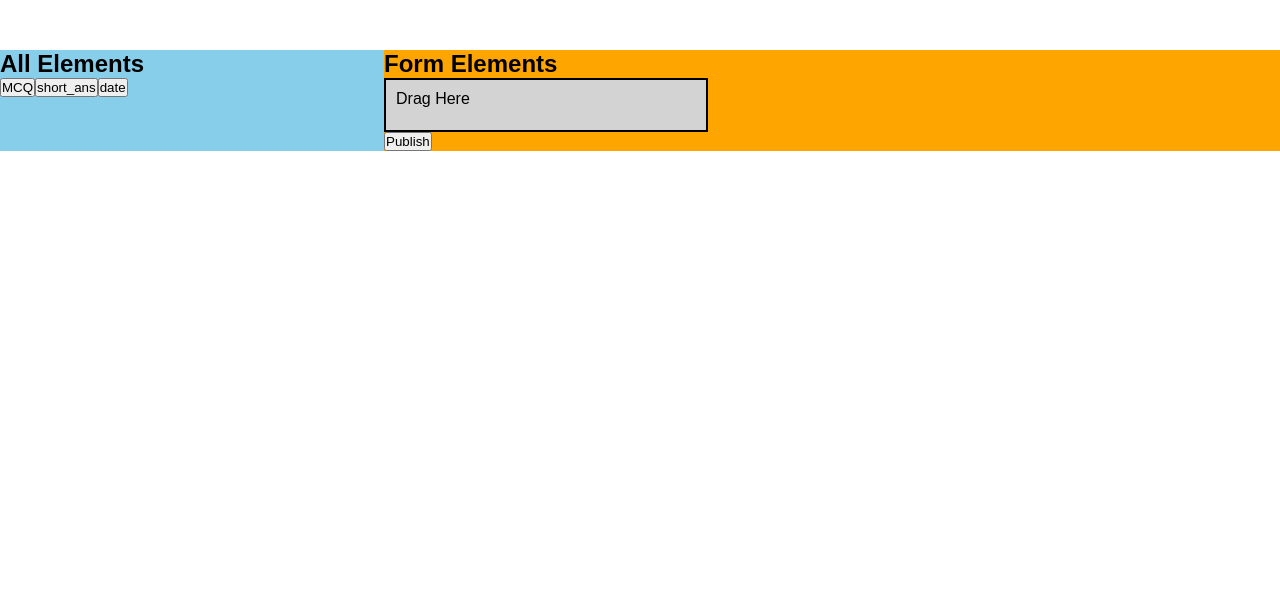
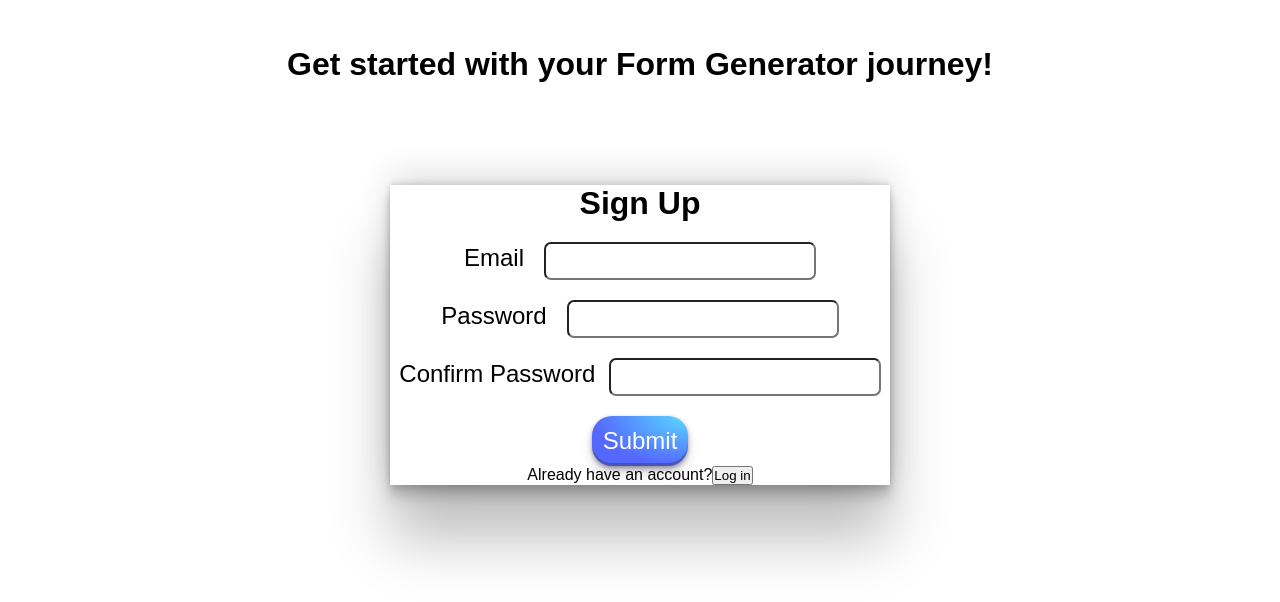
Before and after one commit to RohitWaghole/FormGenerator_Frontend, a React (Create React App) app: page /signup in a window 1280 px wide. Shown: the top 602 px of the page. Built offline with nearby package versions, Linux system fonts and the light colour scheme.

Commit message:
Added routes, added handle login,logout,signup components, added api calls for signup,login

```diff
--- a/package.json
+++ b/package.json
@@ -6,6 +6,7 @@
     "@testing-library/jest-dom": "^5.16.5",
     "@testing-library/react": "^13.4.0",
     "@testing-library/user-event": "^13.5.0",
+    "axios": "^1.3.2",
     "react": "^18.2.0",
     "react-dom": "^18.2.0",
     "react-router-dom": "^6.8.1",
--- /dev/null
+++ b/src/Components/API/FormData.js
@@ -0,0 +1,14 @@
+import axios from 'axios'
+
+const formApi = axios.create({
+    baseURL: "http://localhost:5000/api/forms/",
+    timeout: 5000,
+    headers: {
+      'Accept-Version': 1,
+      'Accept': 'application/json',
+      'Access-Control-Allow-Origin': '*',
+      'Content-Type': 'application/json; charset=utf-8',
+    },
+  });
+
+export default formApi
--- /dev/null
+++ b/src/Components/API/UserData.js
@@ -0,0 +1,14 @@
+import axios from 'axios'
+
+const userApi = axios.create({
+    baseURL: "http://localhost:5000/api/user/",
+    timeout: 5000,
+    headers: {
+      'Accept-Version': 1,
+      'Accept': 'application/json',
+      'Access-Control-Allow-Origin': '*',
+      'Content-Type': 'application/json; charset=utf-8',
+    },
+  });
+
+export default userApi
--- a/src/Components/App.js
+++ b/src/Components/App.js
@@ -1,13 +1,20 @@
+import { BrowserRouter,Route,Routes } from "react-router-dom";
 import Login from "./Login/Login";
 import Signup from "./SignUp/Signup";
-import Home from "./Home/Home";
-
-import CreateForm from "./CreateForm.js";
+// import Home from "./Home/Home";
+// import CreateForm from "./CreateForm.js";
 
 function App() {
   return (
     <div>
-      <CreateForm/>
+
+      <BrowserRouter>
+        <Routes>
+          <Route element={<Login/>} path="/"/>
+          <Route element={<Signup/>} path="/signup"/>
+
+        </Routes>
+      </BrowserRouter>
     </div>
   );
 }
--- /dev/null
+++ b/src/Components/Auth/HandleLogin.js
@@ -0,0 +1,19 @@
+import userApi from "../API/UserData.js";
+
+
+const handleLogin = async (userCred) => {
+
+    console.log(userCred)
+    const res = await userApi.post('/login', userCred);
+
+    if(res.data.status===true){
+        console.log(res.data.massage)
+        localStorage.setItem(userCred.username, res.data.token)
+        return true;
+    }
+
+    console.log(res.data.massage)
+    return false;
+}
+
+export default handleLogin;
--- /dev/null
+++ b/src/Components/Auth/HandleSignup.js
@@ -0,0 +1,20 @@
+import userApi from "../API/UserData.js";
+
+
+const handleSignup = async (userCred) => {
+
+    console.log(userCred)
+    const res = await userApi.post('/register', userCred);
+
+    if(res.data.status===true){
+        console.log(res.data.massage)
+        return true;
+    }
+
+    else{
+        console.log(res.data.massage)
+        return false;
+    }
+}
+
+export default handleSignup;
--- a/src/Components/CreateForm.js
+++ b/src/Components/CreateForm.js
@@ -2,6 +2,7 @@ import React, { Component } from 'react';
 import MCQ from './Elements/MCQ.js';
 import ShortAns from './Elements/ShortAns.js';
 import Date from './Elements/Date.js';
+import formApi from './API/FormData.js'
 
 export default class CreateForm extends Component {
 
@@ -68,10 +69,12 @@ export default class CreateForm extends Component {
 
     }
 
-    handlePublish = () => {
+    handlePublish = async() => {
         //code to handle submit
         console.log("Fields :")
         console.log(this.formConfiguration)
+
+        // const res = await formApi.post('/saveForm', userCred);
     }
 
 
--- a/src/Components/Login/Login.js
+++ b/src/Components/Login/Login.js
@@ -1,19 +1,40 @@
-import React, { useEffect, useState } from "react";
+import React from "react";
 import "./Login.css";
+import handleLogin from "../Auth/HandleLogin";
+import { useNavigate } from "react-router-dom";
+
 
 const Login = () => {
-  const [userCreds, setUserCreds] = useState({ email: "", password: "" });
-  const submitForm = (event) => {
+  const navigate = useNavigate();
+
+  const handleSubmit = async (event) => {
     event.preventDefault();
-    const userInput = {
-      email: event.target.email.value,
-      password: event.target.password.value,
-    };
 
-    setUserCreds(userInput);
+    const email = event.target.email.value;
+    const password = event.target.password.value;
+
+    //validation
+    if (email === '' || password === '' || email === null || password === null) {
+      alert("All detals are mandatory !")
+    }
+
+    else {
+      const userInput = {
+        email: email,
+        password: password,
+      };
+
+      const accessFlag = await handleLogin(userInput);
+
+      if (accessFlag === true) {
+        //navigate to User Home Page
+        navigate('/user/home')
+      }
+      else {
+        alert("Invali Detils!")
+      }
+    }
   };
-
-  useEffect(() => {}, [userCreds]);
 
   return (
     <>
@@ -23,7 +44,7 @@ const Login = () => {
 
       <div className="container">
         <h1>Log In</h1>
-        <form action="" onSubmit={submitForm}>
+        <form action="" onSubmit={handleSubmit}>
           <div className="item">
             <label htmlFor="email">Email&nbsp;&nbsp;&nbsp;</label>
             <input
@@ -32,7 +53,6 @@ const Login = () => {
               name="email"
               id="email"
               autoComplete="off"
-              onChange={(event) => setUserCreds({ email: event.target.value })}
             ></input>
           </div>
 
@@ -43,15 +63,12 @@ const Login = () => {
               name="password"
               id="password"
               autoComplete="off"
-              onChange={(event) =>
-                setUserCreds({ password: event.target.value })
-              }
             ></input>
           </div>
 
           <div className="item">
             <span>
-              <a href="#">Forgot Password?</a>
+              <button onClick={() => { navigate('/forgotPassword') }}>Forgot Password?</button>
             </span>
           </div>
 
@@ -61,7 +78,7 @@ const Login = () => {
         </form>
         <div className="item">
           <span>
-            Don't have an account?<a href="#">Sign up</a>
+            Don't have an account?<button onClick={() => { navigate('/signup') }}>Sign up</button>
           </span>
         </div>
       </div>
--- a/src/Components/SignUp/Signup.js
+++ b/src/Components/SignUp/Signup.js
@@ -1,20 +1,41 @@
-import React, { useEffect, useState } from "react";
+import React from "react";
+import { useNavigate } from "react-router-dom";
 import "./Signup.css";
+import handleSingup from "../Auth/HandleSignup.js";
+
 
 const Signup = () => {
-  const [userCreds, setUserCreds] = useState({ email: "", password: "" });
-  const submitForm = (event) => {
+
+  const navigate = useNavigate();
+
+
+  const handleSubmit = async (event) => {
     event.preventDefault();
-    const userInput = {
-      email: event.target.email.value,
-      password: event.target.password.value,
-      confirmPassword: event.target.confirmPassword.value,
-    };
+    const email = event.target.email.value;
+    const password = event.target.password.value;
+    const confirmPassword = event.target.confirmPassword.value;
 
-    setUserCreds(userInput);
+    if (email === '' || password === '' || confirmPassword === '' || email === null || password === null || confirmPassword === null) {
+      alert("All detals are mandatory !")
+    }
+
+    else {
+      const userInput = {
+        email: email,
+        password: password,
+        confirmPassword: confirmPassword,
+      };
+
+      const accessFlag = await handleSingup(userInput);
+
+      if (accessFlag === true) {
+        alert("User Registered Succesfully")
+      }
+      else {
+        alert("Failed, try again")
+      }
+    }
   };
-
-  useEffect(() => {}, [userCreds]);
 
   return (
     <div>
@@ -24,7 +45,7 @@ const Signup = () => {
 
       <div className="container">
         <h1>Sign Up</h1>
-        <form action="" onSubmit={submitForm}>
+        <form action="" onSubmit={handleSubmit}>
           <div className="item">
             <label htmlFor="email">Email&nbsp;&nbsp;&nbsp;</label>
             <input
@@ -33,7 +54,6 @@ const Signup = () => {
               name="email"
               id="email"
               autoComplete="off"
-              onChange={(event) => setUserCreds({ email: event.target.value })}
             ></input>
           </div>
 
@@ -44,9 +64,6 @@ const Signup = () => {
               name="password"
               id="password"
               autoComplete="off"
-              onChange={(event) =>
-                setUserCreds({ password: event.target.value })
-              }
             ></input>
           </div>
 
@@ -59,9 +76,6 @@ const Signup = () => {
               name="confirmPassword"
               id="confirmPassword"
               autoComplete="off"
-              onChange={(event) =>
-                setUserCreds({ confirmPassword: event.target.value })
-              }
             ></input>
           </div>
 
@@ -71,7 +85,7 @@ const Signup = () => {
         </form>
         <div className="item">
           <span>
-            Already have an account?<a href="#"> Log in</a>
+            Already have an account?<button onClick={() => { navigate('/') }}> Log in</button>
           </span>
         </div>
       </div>
```
Also changed, not shown: src/Components/Auth/HandleLogout.js (added, +16 -0 lines), 1 other file (tests, documents, lock files or other folders).
